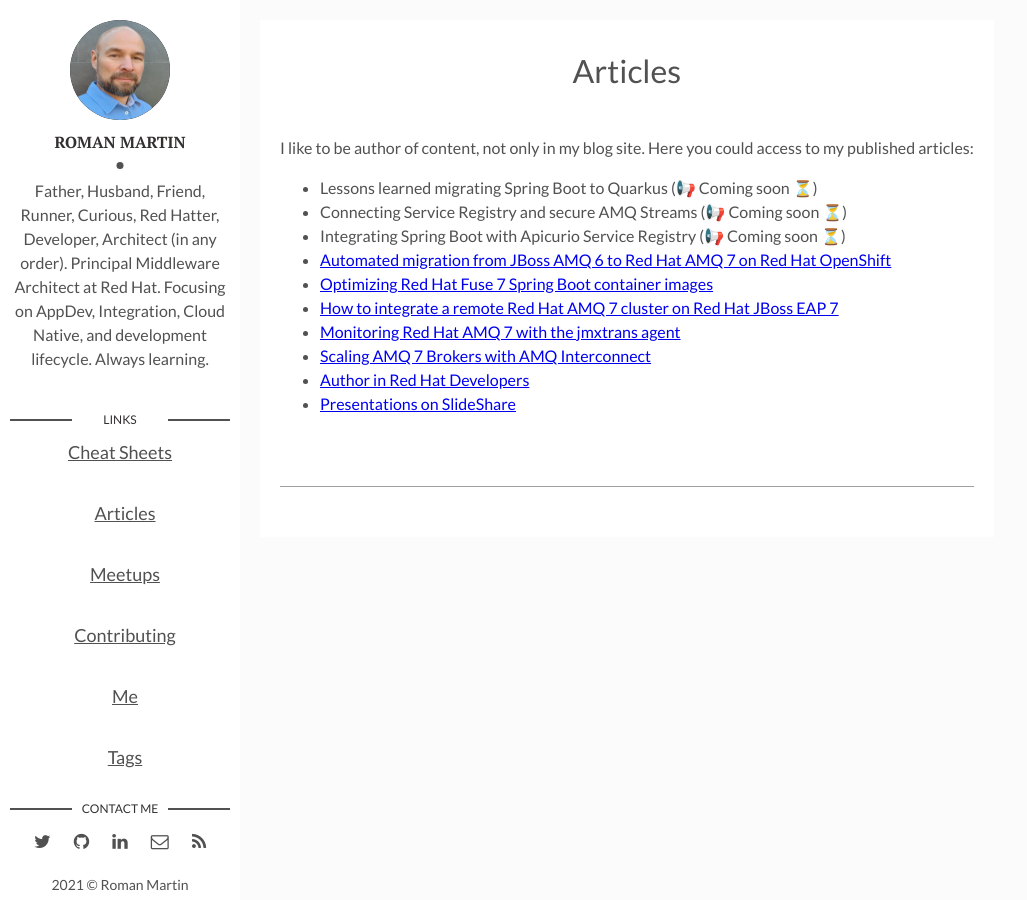
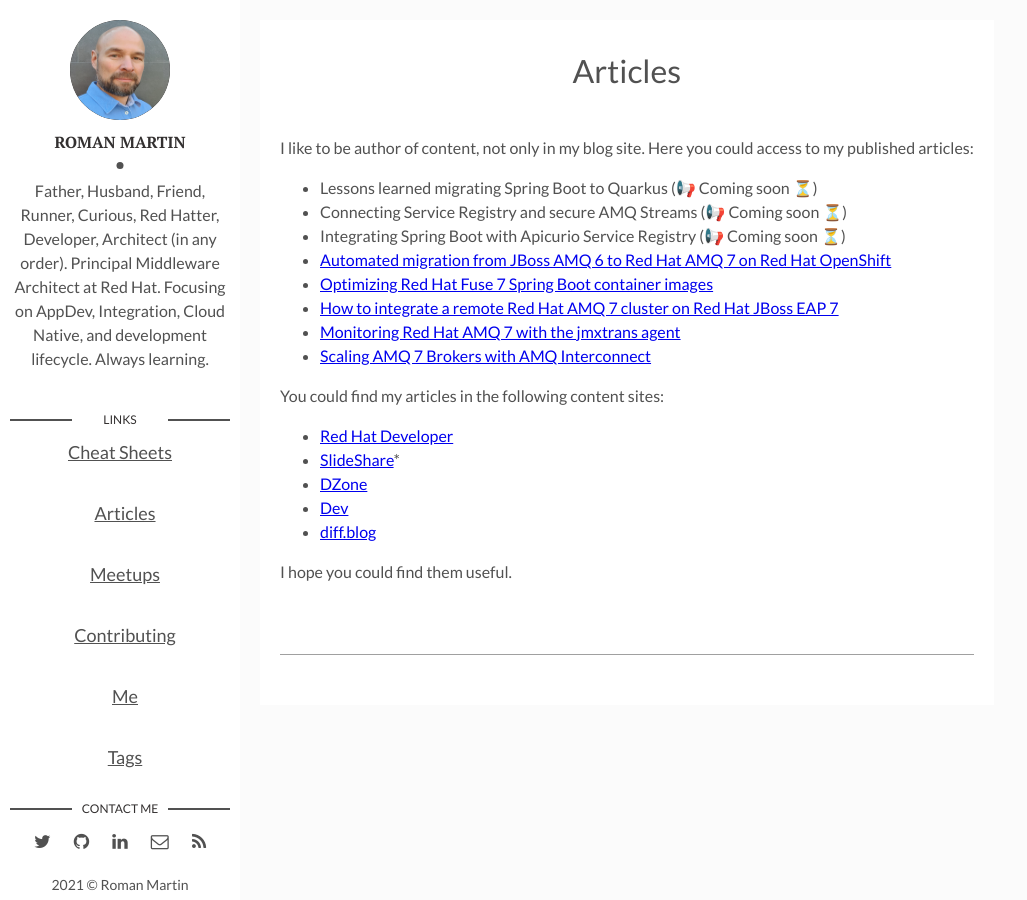
Before and after one commit to rmarting/rmarting.github.io, a Jekyll site: the page built from articles.md, in a window 1280 px wide. Shown: the whole page, without its empty margins (0-1027 px from the left). Built offline with Jekyll 4.4.1, drawn with Linux system fonts in a browser that asks for light colours; emoji names are drawn with the system emoji font.

Commit message:
:zap: Reordered articles page

```diff
--- a/articles.md
+++ b/articles.md
@@ -16,5 +16,13 @@
 * [How to integrate a remote Red Hat AMQ 7 cluster on Red Hat JBoss EAP 7](https://developers.redhat.com/blog/2018/12/06/how-to-integrate-a-remote-red-hat-amq-7-cluster-on-red-hat-jboss-eap-7/)
 * [Monitoring Red Hat AMQ 7 with the jmxtrans agent](https://developers.redhat.com/blog/2018/06/06/monitoring-red-hat-amq-7-with-the-jmxtrans-agent/)
 * [Scaling AMQ 7 Brokers with AMQ Interconnect](https://developers.redhat.com/blog/2018/05/17/scaling-amq-7-brokers-with-amq-interconnect/)
-* [Author in Red Hat Developers](https://developers.redhat.com/blog/author/rmartin/)
-* [Presentations on SlideShare](https://www2.slideshare.net/jromanmartin/presentations)
+
+You could find my articles in the following content sites:
+
+* [Red Hat Developer](https://developers.redhat.com/blog/author/rmartin/)
+* [SlideShare](https://www2.slideshare.net/jromanmartin/presentations)*
+* [DZone](https://dzone.com/users/4490698/jromanmartin.html)
+* [Dev](https://dev.to/rmarting)
+* [diff.blog](https://diff.blog/rmarting/)
+
+I hope you could find them useful.
```
